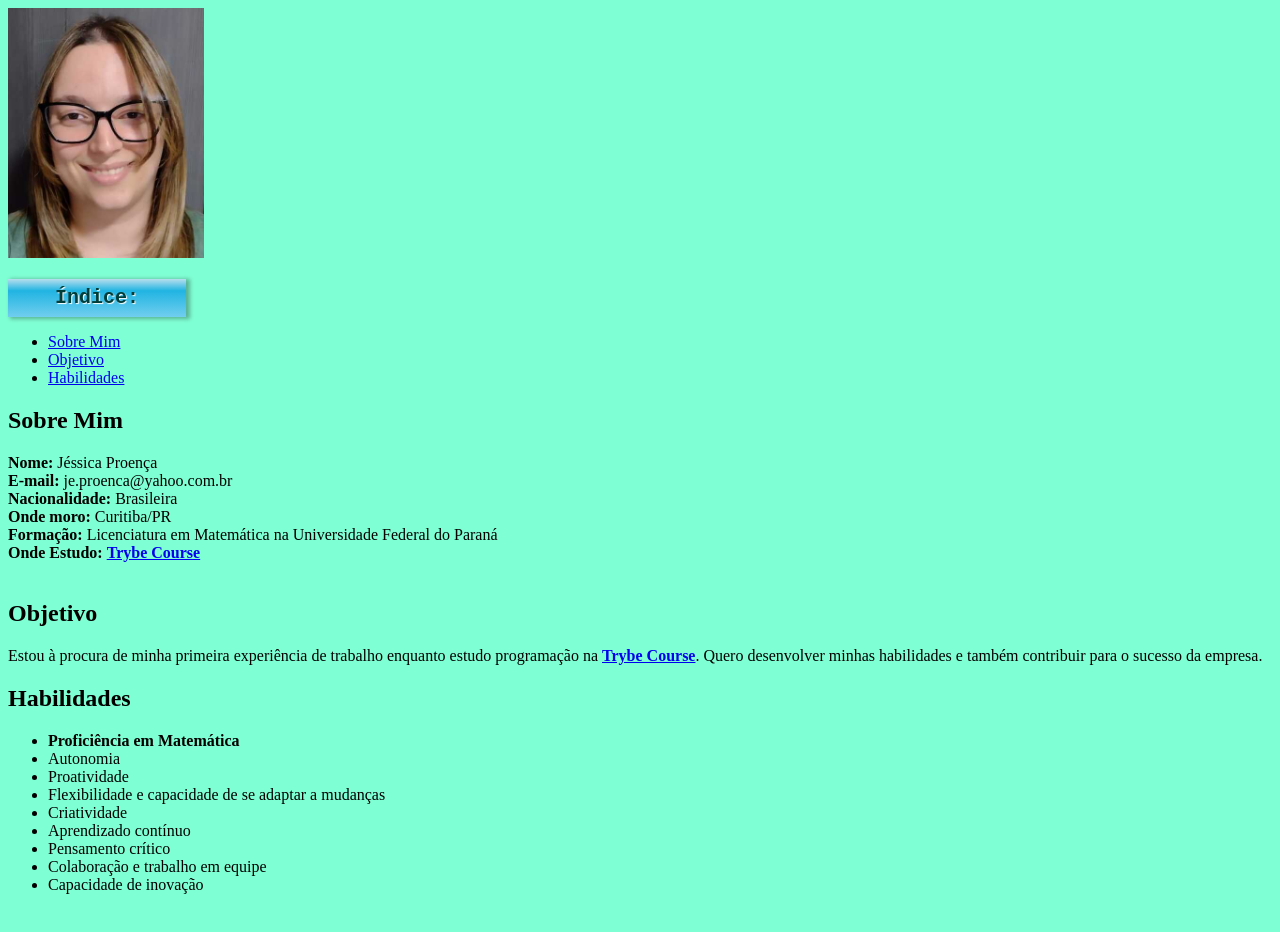
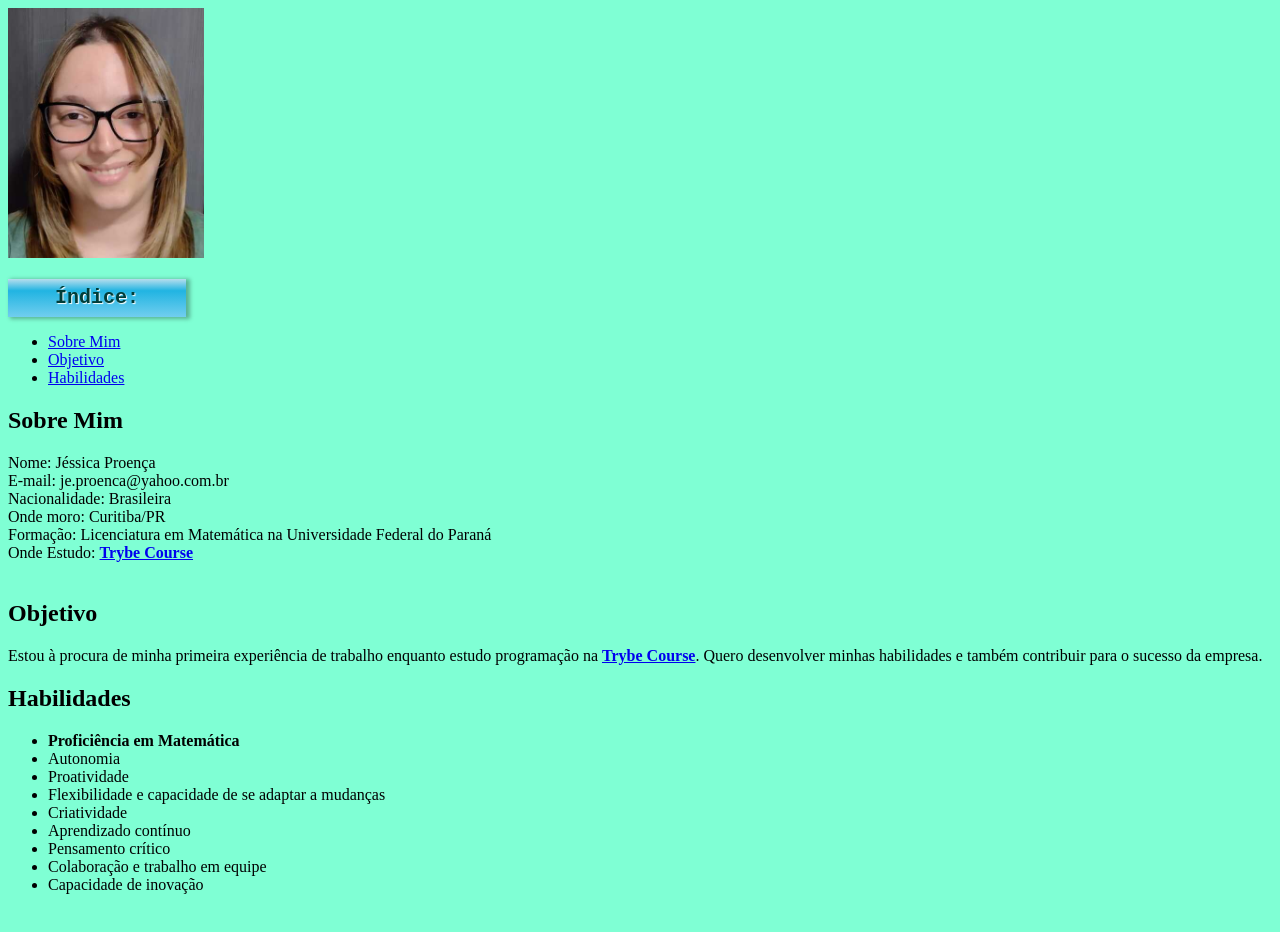
Before and after one commit to JessicaProenca1/JessicaProenca1.github.io, a plain HTML site: page index.html in a window 1280 px wide. Shown: the top 932 px of the page. Drawn offline with Linux system fonts and the light colour scheme.

Commit message:
add class para o sobre mim e retirado os strongs

```diff
--- a/index.html
+++ b/index.html
@@ -80,13 +80,13 @@
     <a id="sobreMim"
       ><h2><strong>Sobre Mim</strong></h2></a
     >
-    <p1><strong>Nome:</strong></p1> Jéssica Proença <br />
-    <p1><strong>E-mail:</strong></p1> je.proenca@yahoo.com.br <br />
-    <p1><strong>Nacionalidade:</strong></p1> Brasileira<br />
-    <p1><strong>Onde moro:</strong></p1> Curitiba/PR<br />
-    <p1><strong>Formação:</strong></p1> Licenciatura em Matemática na
-    Universidade Federal do Paraná<br />
-    <p1><strong>Onde Estudo:</strong></p1>
+    <p1 class="sobreMimStyle">Nome:</p1> Jéssica Proença <br />
+    <p1 class="sobreMimStyle">E-mail:</p1> je.proenca@yahoo.com.br <br />
+    <p1 class="sobreMimStyle">Nacionalidade:</p1> Brasileira<br />
+    <p1 class="sobreMimStyle">Onde moro:</p1> Curitiba/PR<br />
+    <p1 class="sobreMimStyle">Formação:</p1> Licenciatura em Matemática na Universidade Federal do
+    Paraná<br />
+    <p1 class="sobreMimStyle">Onde Estudo:</p1>
     <a href="https://www.betrybe.com/" target="_blank"
       ><strong>Trybe Course</strong></a
     ><br />
```
